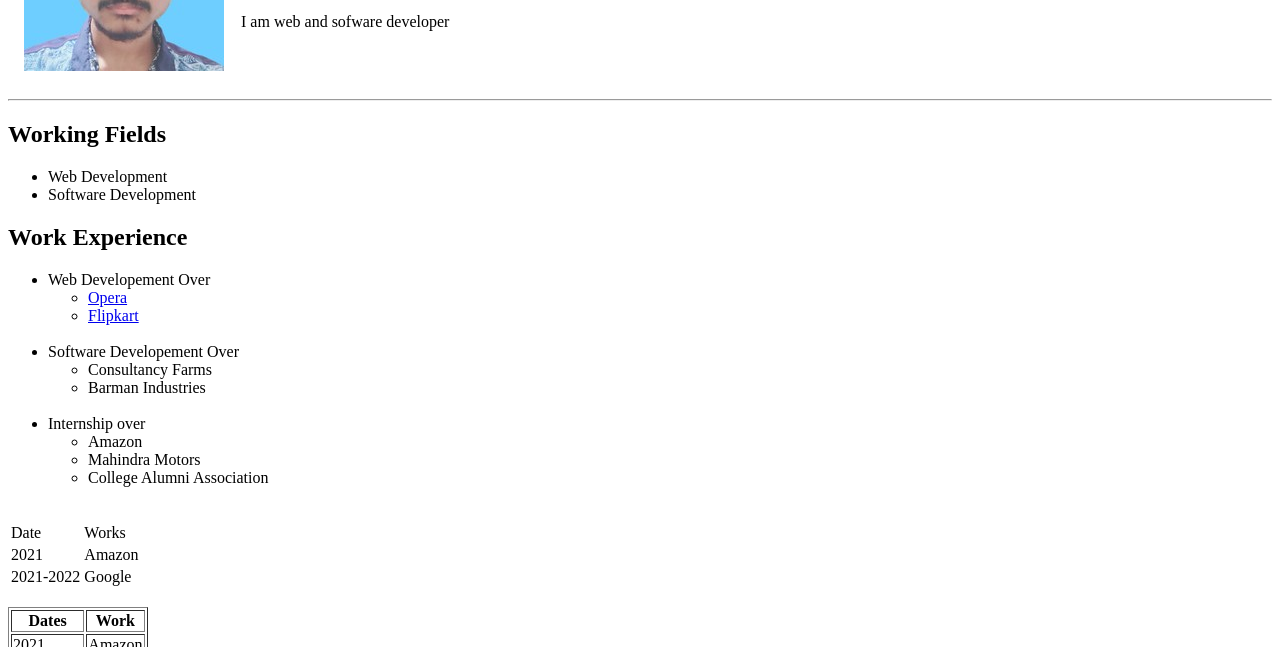
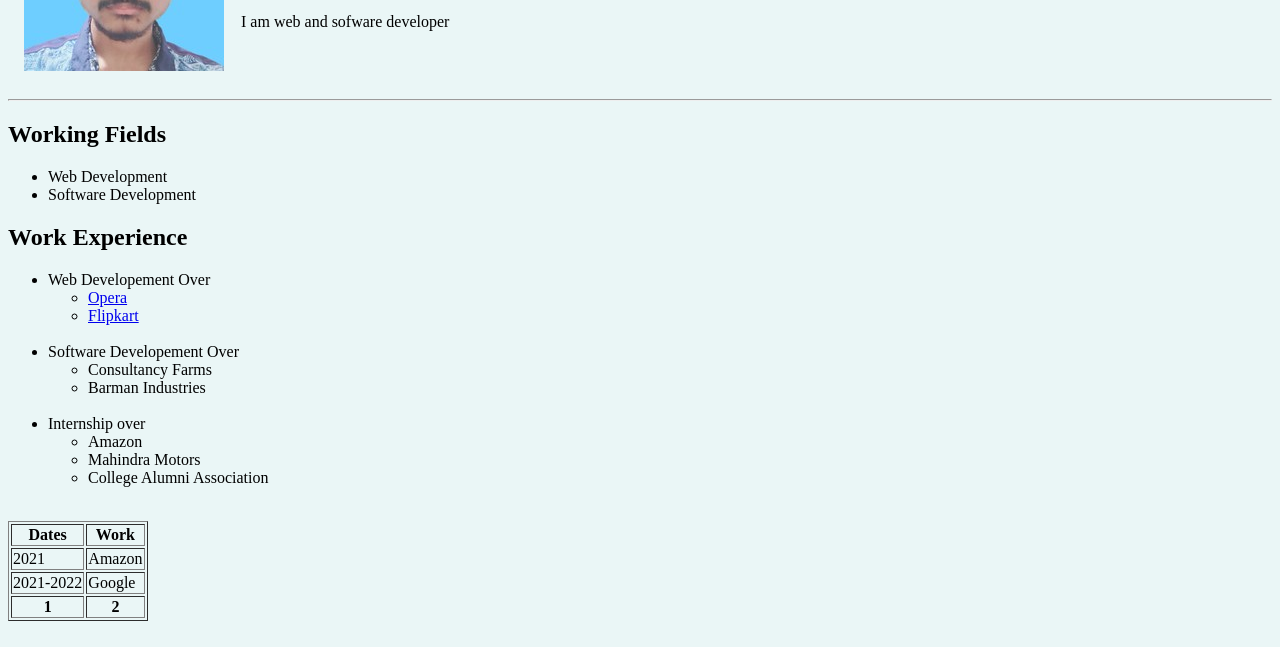
Before and after one commit to GaganBarman/cv, a plain HTML site: page index.html in a window 1280 px wide. Shown: the part 153-800 px from the top of the page. Drawn offline with Linux system fonts and the light colour scheme.

Commit message:
Update index.html

```diff
--- a/index.html
+++ b/index.html
@@ -6,7 +6,7 @@
   <title>Gagan's First Site</title>
 </head>
 
-<body>
+<body style="background-color: #EAF6F6">
   <table cellspacing="15">
     <tr>
       <td><img src="image/gagan.jpg" alt=""></td>
@@ -46,22 +46,6 @@
       </ul>
     </li>
   </ul>
-  <br>
-  <table>
-    <tr>
-      <td>Date</td>
-      <td>Works</td>
-    </tr>
-    <tr>
-      <td>2021</td>
-      <td>Amazon</td>
-    </tr>
-    <tr>
-      <td>2021-2022</td>
-      <td>Google</td>
-    </tr>
-  </table>
-
   <br>
 
   <table border="1">
```
